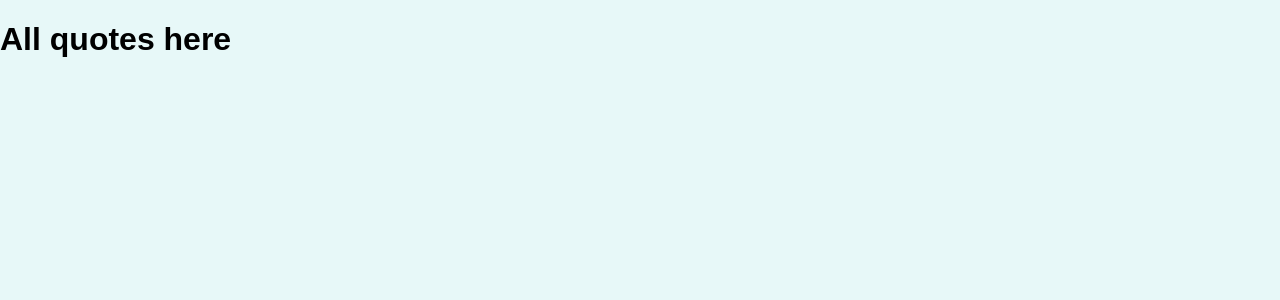
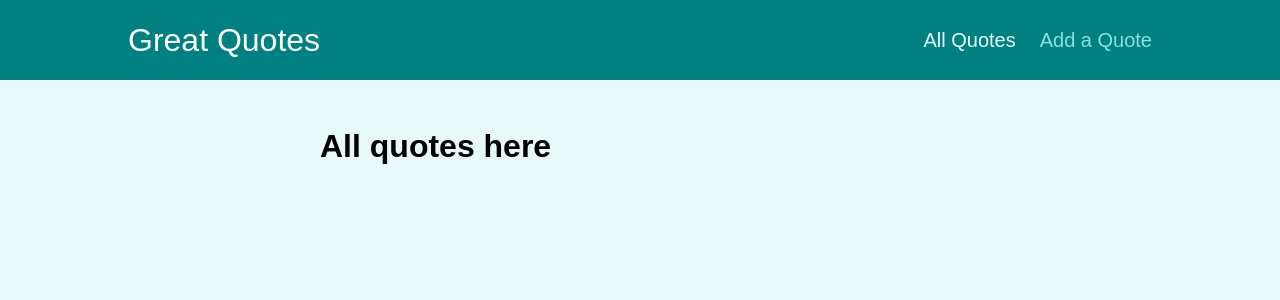
Before and after one commit to RaulHinojosa24/react-router-practice-project, a React (Vite) app: page /quotes in a window 1280 px wide. Shown: the top 300 px of the page. Built offline with nearby package versions, Linux system fonts and the light colour scheme.

Commit message:
Adding a Layout Wrapper Component

```diff
--- a/src/App.jsx
+++ b/src/App.jsx
@@ -1,11 +1,13 @@
 import { Redirect, Route, Switch } from "react-router-dom";
 
+import Layout from "./components/layout/Layout";
 import AllQuotes from "./pages/AllQuotes";
 import NewQuote from "./pages/NewQuote";
 import QuoteDetail from "./pages/QuoteDetail";
 
 const App = () => {
   return (
+    <Layout>
       <Switch>
         <Route path="/" exact>
           <Redirect to="/quotes" />
@@ -20,6 +22,7 @@
           <NewQuote />
         </Route>
       </Switch>
+    </Layout>
   );
 };
 
--- /dev/null
+++ b/src/components/layout/Layout.jsx
@@ -0,0 +1,13 @@
+import classes from "./Layout.module.css";
+import MainNavigation from "./MainNavigation";
+
+const Layout = (props) => {
+  return (
+    <>
+      <MainNavigation />
+      <main className={classes.main}>{props.children}</main>
+    </>
+  );
+};
+
+export default Layout;
--- /dev/null
+++ b/src/components/layout/MainNavigation.jsx
@@ -0,0 +1,27 @@
+import { NavLink } from "react-router-dom";
+
+import classes from "./MainNavigation.module.css";
+
+const MainNavigation = () => {
+  return (
+    <header className={classes.header}>
+      <div className={classes.logo}>Great Quotes</div>
+      <nav className={classes.nav}>
+        <ul>
+          <li>
+            <NavLink activeClassName={classes.active} to="/quotes">
+              All Quotes
+            </NavLink>
+          </li>
+          <li>
+            <NavLink activeClassName={classes.active} to="/new-quote">
+              Add a Quote
+            </NavLink>
+          </li>
+        </ul>
+      </nav>
+    </header>
+  );
+};
+
+export default MainNavigation;
```
Lines whose indentation alone changed are shown as unchanged.
